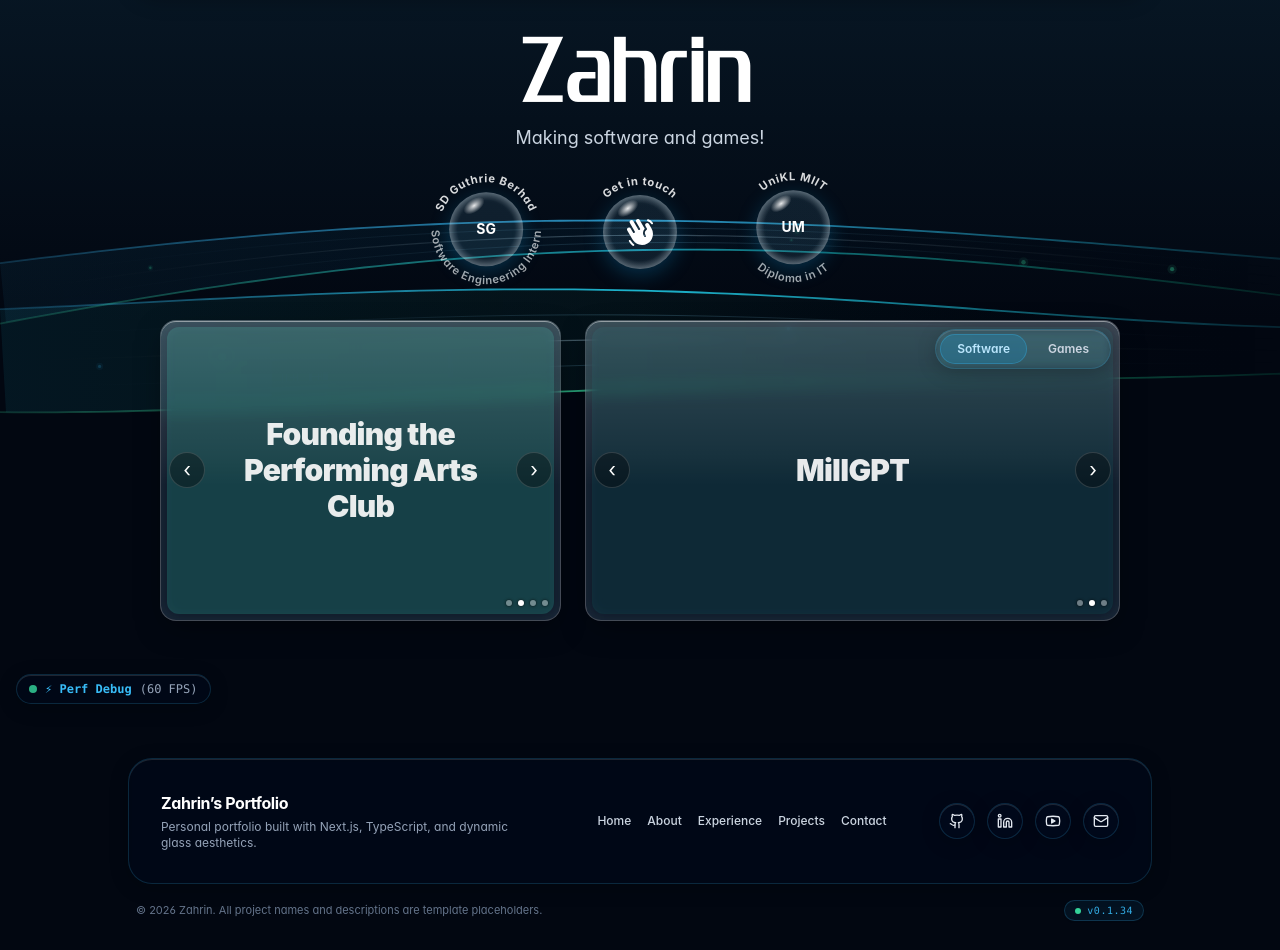
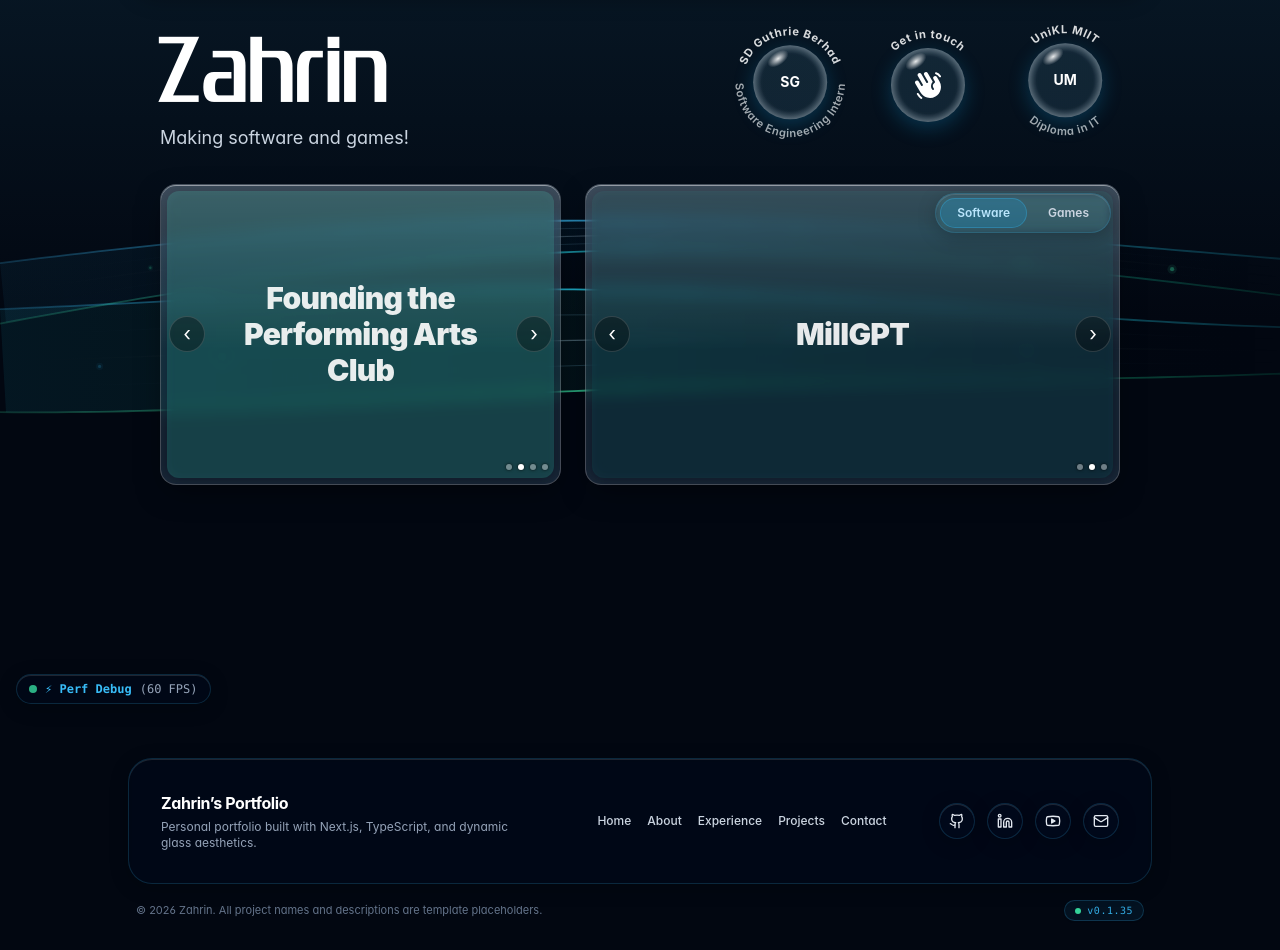
Before and after one commit to muhammadzahrin/portfolio-website, a Next.js app: page / in a window 1280 px wide. Shown: the part 80-1030 px from the top of the page. Built offline with nearby package versions, Linux system fonts and the light colour scheme.

Commit message:
feat: home bubbles beside name, full-width panels v0.1.35
Co-Authored-By: Claude Opus 5.5 <noreply@anthropic.com>

```diff
--- a/package.json
+++ b/package.json
@@ -1,6 +1,6 @@
 {
   "name": "portfolio-website",
-  "version": "0.1.34",
+  "version": "0.1.35",
   "private": true,
   "scripts": {
     "dev": "next dev",
--- a/src/app/globals.css
+++ b/src/app/globals.css
@@ -391,14 +391,11 @@ html.disable-backdrop-blur .glass-card-surface {
   width: 100%;
 }
 
-/* 12fr:16fr with 4:3 and 16:9 panels gives both the same height (9 units);
-   the max-width caps that height at the screen height left over after the navbar, title and bubbles (420px) */
+/* 12fr:16fr with 4:3 and 16:9 panels gives both the same height (9 units), filling the page width */
 @media (min-width: 768px) {
   .home-panels {
     grid-template-columns: 12fr 16fr;
     gap: 24px;
-    max-width: calc((100vh - 420px) * 28 / 9 + 24px);
-    margin-inline: auto;
   }
 }
 
@@ -468,7 +465,7 @@ html.disable-backdrop-blur .glass-card-surface {
 /* Desktop hover: the logo does a quick full turn, then rests facing forward; the hand waves */
 @media (hover: hover) {
   .bubble-link:hover .bubble-spin {
-    animation: bubble-spin 1s ease-in-out infinite;
+    animation: bubble-spin 1.5s ease-in-out infinite;
   }
 
   .bubble-link:hover .bubble-wave {
--- a/src/app/page.tsx
+++ b/src/app/page.tsx
@@ -29,16 +29,18 @@ export default function HomePage() {
   return (
     // Same width and top padding as the other pages
     <div className="home max-w-5xl mx-auto px-4 sm:px-6 lg:px-8 pt-3 sm:pt-5 pb-4 flex flex-col gap-6 md:gap-8">
-      {/* Title screen: my name, a subtitle, then a row of bubbles like a menu */}
-      <section className="flex flex-col items-center text-center">
+      {/* Title screen: my name and subtitle, with a row of bubbles like a menu: to the right on desktop, below on phones */}
+      <section className="flex flex-col items-center text-center md:flex-row md:justify-between md:text-left">
+        <div>
         <h1 className="text-5xl sm:text-7xl md:text-8xl leading-[1.1]">
           <span data-intro-target className="intro-name">
             {siteConfig.name}
           </span>
         </h1>
         <p className="mt-1 text-base sm:text-lg text-slate-300">{siteConfig.tagline}</p>
+        </div>
 
-        <div className="bubble-row mt-4 md:mt-6 flex justify-center gap-3 sm:gap-10">
+        <div className="bubble-row mt-4 md:mt-0 flex justify-center gap-3 sm:gap-10 md:gap-6">
           {job && (
             <Bubble
               href="/experience"
--- a/src/components/layout/Footer.tsx
+++ b/src/components/layout/Footer.tsx
@@ -88,7 +88,7 @@ export function Footer() {
         <div className="flex items-center gap-2">
           <span className="inline-flex items-center gap-1.5 font-mono text-[10px] tracking-wider px-2.5 py-0.5 rounded-full bg-sky-950/30 border border-sky-400/20 text-sky-400/90 shadow-sm select-none">
             <span className="w-1.5 h-1.5 rounded-full bg-emerald-400" />
-            v0.1.34
+            v0.1.35
           </span>
         </div>
       </div>
```
Also changed, not shown: 1 other file (tests, documents, lock files or other folders).
